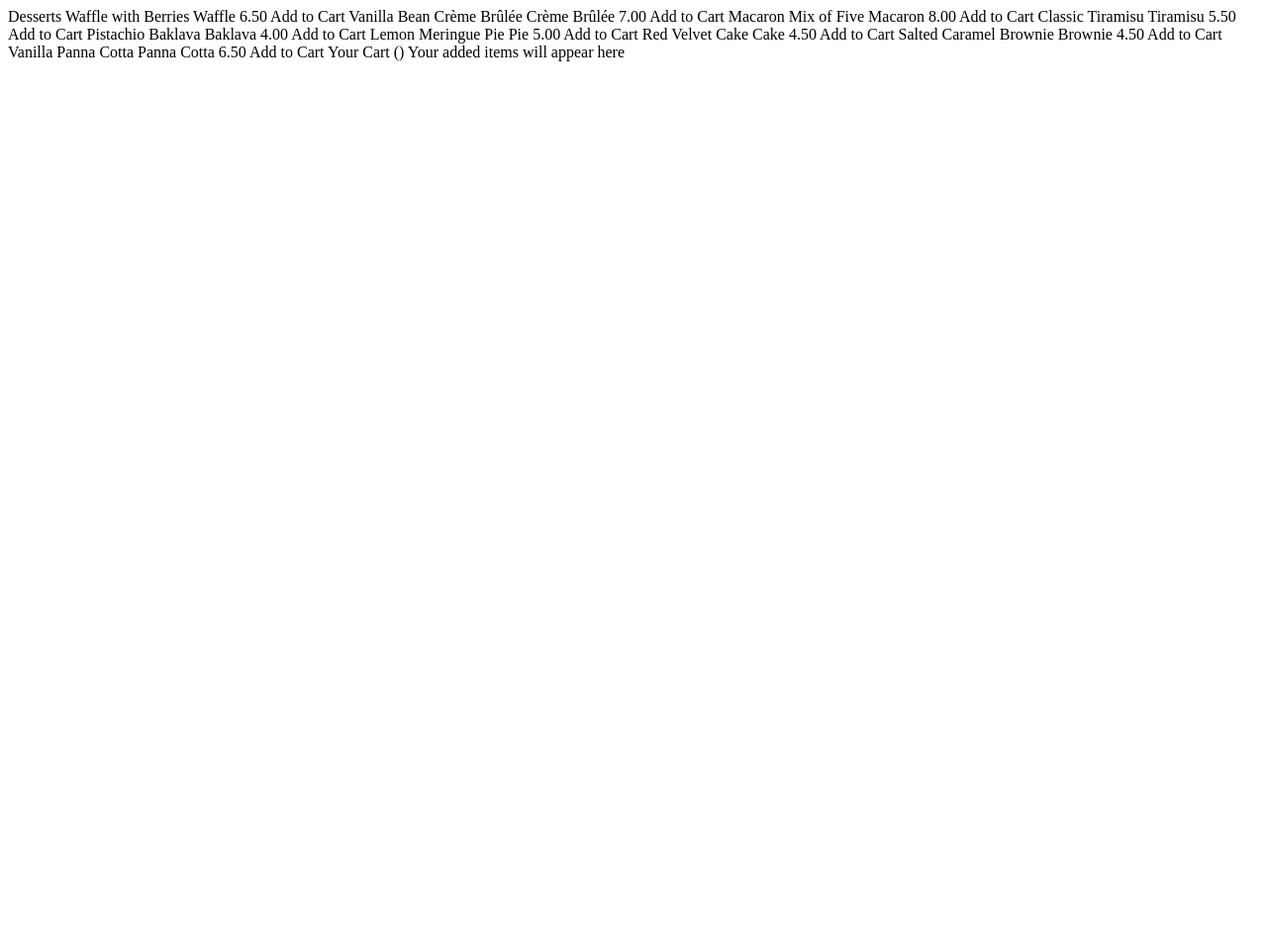
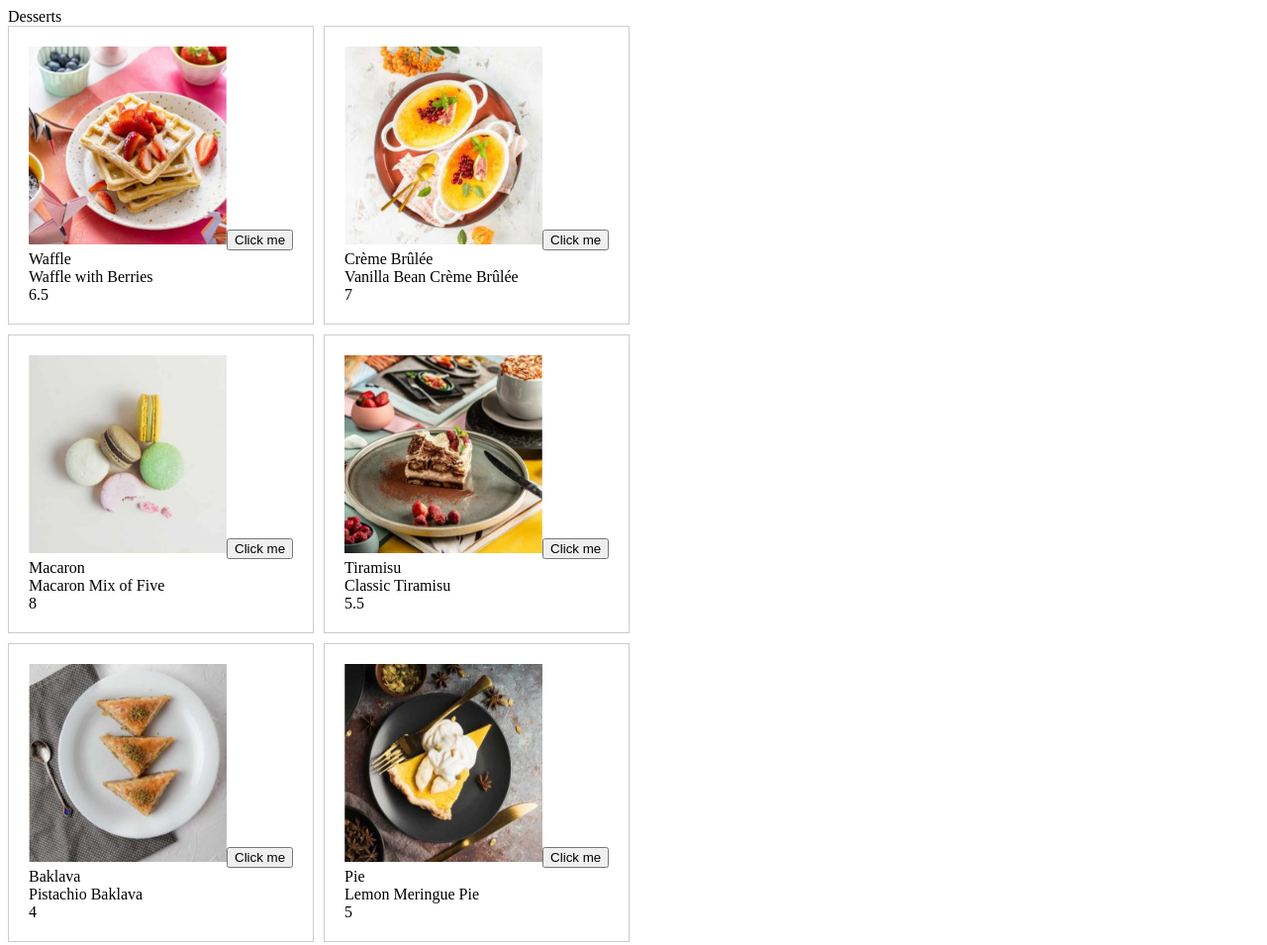
Before and after one commit to MartinYovchev/Product-list-with-cart, a plain HTML site: page src/index.html in a window 1280 px wide. Shown: the top 955 px of the page at 99% size. Before the commit the page ends 800 px from the top, so only its background shows below. Drawn offline with Linux system fonts and the light colour scheme.

Commit message:
Add menu list

```diff
--- a/data.json
+++ b/src/data.json
@@ -4,7 +4,7 @@
             "thumbnail": "./assets/images/image-waffle-thumbnail.jpg",
             "mobile": "./assets/images/image-waffle-mobile.jpg",
             "tablet": "./assets/images/image-waffle-tablet.jpg",
-            "desktop": "./assets/images/image-waffle-desktop.jpg"
+            "desktop": "/assets/images/image-waffle-desktop.jpg"
        },
        "name": "Waffle with Berries",
        "category": "Waffle",
@@ -15,7 +15,7 @@
             "thumbnail": "./assets/images/image-creme-brulee-thumbnail.jpg",
             "mobile": "./assets/images/image-creme-brulee-mobile.jpg",
             "tablet": "./assets/images/image-creme-brulee-tablet.jpg",
-            "desktop": "./assets/images/image-creme-brulee-desktop.jpg"
+            "desktop": "/assets/images/image-creme-brulee-desktop.jpg"
         },
         "name": "Vanilla Bean Crème Brûlée",
         "category": "Crème Brûlée",
@@ -26,7 +26,7 @@
             "thumbnail": "./assets/images/image-macaron-thumbnail.jpg",
             "mobile": "./assets/images/image-macaron-mobile.jpg",
             "tablet": "./assets/images/image-macaron-tablet.jpg",
-            "desktop": "./assets/images/image-macaron-desktop.jpg"
+            "desktop": "/assets/images/image-macaron-desktop.jpg"
         },
         "name": "Macaron Mix of Five",
         "category": "Macaron",
@@ -37,7 +37,7 @@
             "thumbnail": "./assets/images/image-tiramisu-thumbnail.jpg",
             "mobile": "./assets/images/image-tiramisu-mobile.jpg",
             "tablet": "./assets/images/image-tiramisu-tablet.jpg",
-            "desktop": "./assets/images/image-tiramisu-desktop.jpg"
+            "desktop": "/assets/images/image-tiramisu-desktop.jpg"
         },
         "name": "Classic Tiramisu",
         "category": "Tiramisu",
@@ -48,7 +48,7 @@
             "thumbnail": "./assets/images/image-baklava-thumbnail.jpg",
             "mobile": "./assets/images/image-baklava-mobile.jpg",
             "tablet": "./assets/images/image-baklava-tablet.jpg",
-            "desktop": "./assets/images/image-baklava-desktop.jpg"
+            "desktop": "/assets/images/image-baklava-desktop.jpg"
         },
         "name": "Pistachio Baklava",
         "category": "Baklava",
@@ -59,7 +59,7 @@
             "thumbnail": "./assets/images/image-meringue-thumbnail.jpg",
             "mobile": "./assets/images/image-meringue-mobile.jpg",
             "tablet": "./assets/images/image-meringue-tablet.jpg",
-            "desktop": "./assets/images/image-meringue-desktop.jpg"
+            "desktop": "/assets/images/image-meringue-desktop.jpg"
         },
         "name": "Lemon Meringue Pie",
         "category": "Pie",
@@ -70,7 +70,7 @@
             "thumbnail": "./assets/images/image-cake-thumbnail.jpg",
             "mobile": "./assets/images/image-cake-mobile.jpg",
             "tablet": "./assets/images/image-cake-tablet.jpg",
-            "desktop": "./assets/images/image-cake-desktop.jpg"
+            "desktop": "/assets/images/image-cake-desktop.jpg"
         },
         "name": "Red Velvet Cake",
         "category": "Cake",
@@ -81,7 +81,7 @@
             "thumbnail": "./assets/images/image-brownie-thumbnail.jpg",
             "mobile": "./assets/images/image-brownie-mobile.jpg",
             "tablet": "./assets/images/image-brownie-tablet.jpg",
-            "desktop": "./assets/images/image-brownie-desktop.jpg"
+            "desktop": "/assets/images/image-brownie-desktop.jpg"
         },
         "name": "Salted Caramel Brownie",
         "category": "Brownie",
@@ -92,7 +92,7 @@
             "thumbnail": "./assets/images/image-panna-cotta-thumbnail.jpg",
             "mobile": "./assets/images/image-panna-cotta-mobile.jpg",
             "tablet": "./assets/images/image-panna-cotta-tablet.jpg",
-            "desktop": "./assets/images/image-panna-cotta-desktop.jpg"
+            "desktop": "/assets/images/image-panna-cotta-desktop.jpg"
         },
         "name": "Vanilla Panna Cotta",
         "category": "Panna Cotta",
--- a/src/index.html
+++ b/src/index.html
@@ -9,57 +9,15 @@
 
 </head>
 <body>
+  <div id="heading">Desserts</div>
+  <div id="products">
 
-  Desserts
+  </div>
+  <div id="cart">
 
-  Waffle with Berries
-  Waffle
-  6.50
-  Add to Cart
+  </div>
 
-  Vanilla Bean Crème Brûlée
-  Crème Brûlée
-  7.00
-  Add to Cart
 
-  Macaron Mix of Five
-  Macaron
-  8.00
-  Add to Cart
-
-  Classic Tiramisu
-  Tiramisu
-  5.50
-  Add to Cart
-
-  Pistachio Baklava
-  Baklava
-  4.00
-  Add to Cart
-
-  Lemon Meringue Pie
-  Pie
-  5.00
-  Add to Cart
-
-  Red Velvet Cake
-  Cake
-  4.50
-  Add to Cart
-
-  Salted Caramel Brownie
-  Brownie
-  4.50
-  Add to Cart
-
-  Vanilla Panna Cotta
-  Panna Cotta
-  6.50
-  Add to Cart
-
-  Your Cart (<!-- Quantity -->)
-  Your added items will appear here
-
-  <script src="script.js" charset="utf-8"></script>
+  <script src="script.js" charset="utf-8"> defer</script>
 </body>
 </html>
--- a/src/script.js
+++ b/src/script.js
@@ -0,0 +1,65 @@
+const createItem = (image, dessertType, dessertName, price)=>{
+    const itemDiv = document.createElement("div");
+    itemDiv.id = "item";
+
+    const pic = document.createElement('img');
+    console.log("Image source:", pic.src);
+    pic.src = image;
+    pic.alt = "dessert";
+    pic.width = 200;
+    pic.height = 200;
+    itemDiv.appendChild(pic)
+
+    const button = document.createElement("button");
+    button.id = "add-to-cart";
+    button.textContent = "Click me";
+    button.addEventListener("click", () => {});
+    itemDiv.appendChild(button);
+
+
+    const descriptionDiv = document.createElement("div");
+    descriptionDiv.id = "description"
+
+    const typeDiv = document.createElement("div");
+    typeDiv.id = "dessert-type";
+    typeDiv.textContent = dessertType;
+    descriptionDiv.appendChild(typeDiv);
+
+    const nameDiv = document.createElement("div");
+    nameDiv.id = "dessert-name";
+    nameDiv.textContent = dessertName;
+    descriptionDiv.appendChild(nameDiv);
+
+    const priceDiv = document.createElement("div");
+    priceDiv.id = "price";
+    priceDiv.textContent = price;
+    descriptionDiv.appendChild(priceDiv);
+
+    itemDiv.appendChild(descriptionDiv);
+    return itemDiv;
+
+}
+
+
+
+
+fetch("data.json").then(response =>{
+    if(!response.ok){
+        throw new Error("Error fetching Json file!" + response.statusText);
+    }
+    return response.json()}).then(data =>{
+        console.log(data);
+        const cart = document.getElementById("cart");
+
+        data.forEach(item => {
+            const image = item.image.desktop;
+            const dessertType = item.category;
+            const dessertName = item.name;
+            const price = item.price;
+
+            const itemElement = createItem(image, dessertType, dessertName, price);
+            cart.appendChild(itemElement);
+        });
+    }).catch(error =>{
+        console.error(error);
+    })
--- a/src/styles.css
+++ b/src/styles.css
@@ -0,0 +1,11 @@
+#cart {
+    display: flex;
+    flex-wrap: wrap;
+    width: 50%;
+    gap: 10px;
+}
+
+#item {
+    padding: 20px;
+    border: 1px solid #ccc;
+}
```
Also changed, not shown: text.txt (added).
